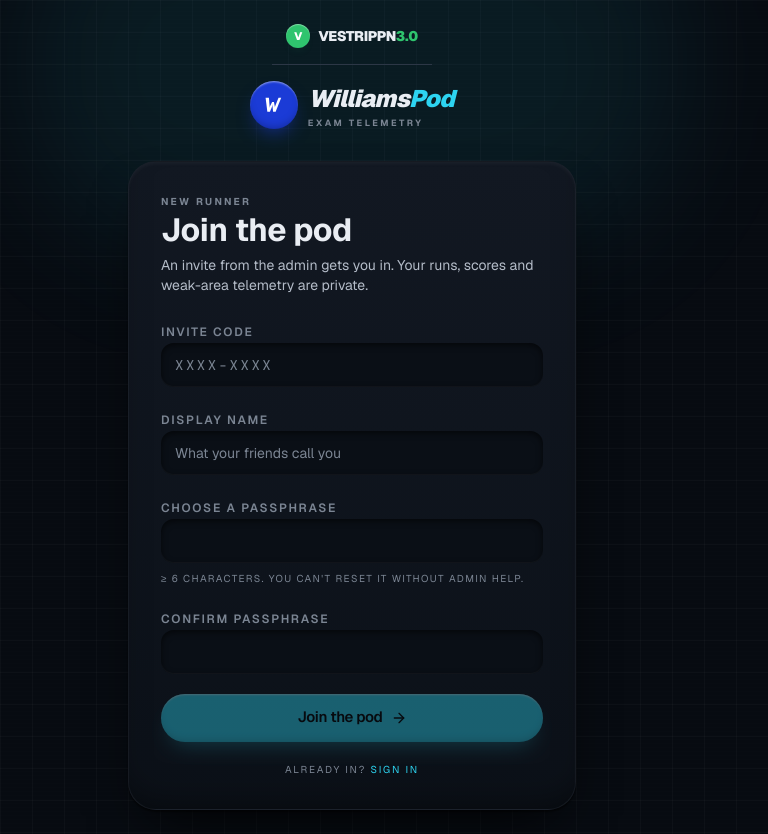
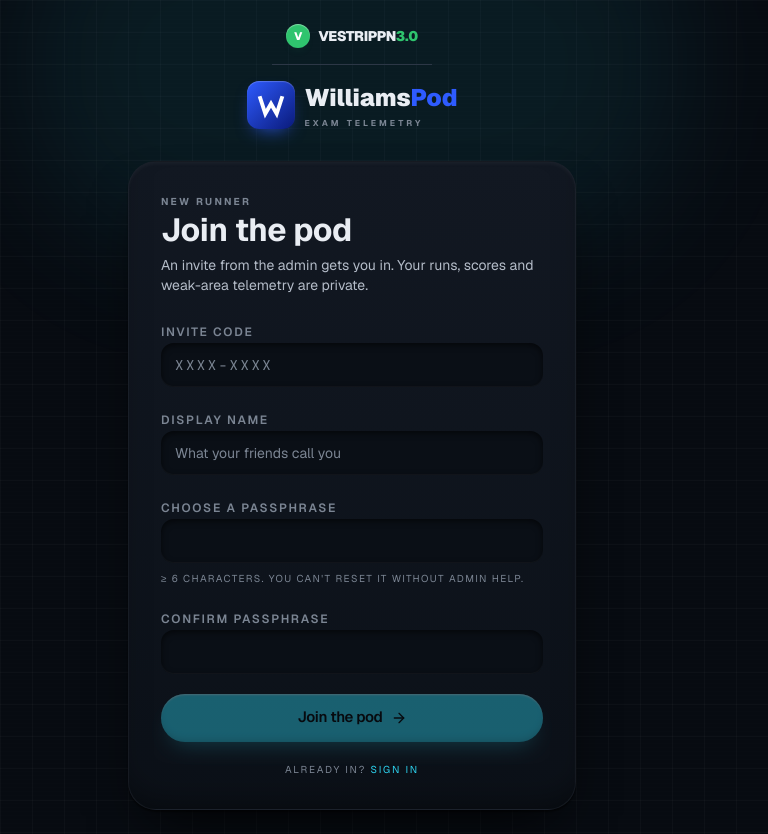
Before and after one commit to ativichkaiau/williamspod, a Next.js app: page /signup in a window 1280 px wide. Shown: the whole page, without its empty margins (288-1056 px from the left). Built offline with nearby package versions, Linux system fonts and the light colour scheme.

Commit message:
Match WilliamsHub header branding

```diff
--- a/components/app-shell.tsx
+++ b/components/app-shell.tsx
@@ -4,7 +4,7 @@ import Link from "next/link";
 import { usePathname } from "next/navigation";
 import { cn } from "@/lib/utils";
 import { ThemeToggle } from "@/components/theme-toggle";
-import { WilliamsPodMark } from "@/components/brand/williamspod-logo";
+import { WilliamsPodLogo } from "@/components/brand/williamspod-logo";
 import {
   Gauge,
   BookOpen,
@@ -43,16 +43,17 @@ export function AppShell({
   return (
     <div className="flex min-h-screen flex-col">
       <header className="sticky top-0 z-40 border-b border-border bg-background/80 backdrop-blur-md">
-        <div className="mx-auto flex h-14 w-full max-w-6xl items-center gap-2 px-4 sm:gap-4">
-          <Link href="/" className="group flex shrink-0 items-center gap-2.5">
-            <WilliamsPodMark size="md" />
-            <span className="hidden text-[15px] font-black italic tracking-tight text-foreground sm:inline">
-              Williams<span className="text-signal">Pod</span>
-            </span>
-            <span className="hidden items-center gap-1 rounded-full bg-surface-2 px-2 py-1 text-[9px] font-black uppercase tracking-[0.12em] shadow-[var(--clay-chip)] lg:inline-flex">
-              <span className="text-muted">by</span>
-              <span className="text-foreground">VESTRIPPN</span>
+        <div className="mx-auto flex h-16 w-full max-w-6xl items-center gap-2 px-4 sm:gap-4">
+          <Link href="/" className="group flex shrink-0 items-center gap-3">
+            <WilliamsPodLogo
+              size="md"
+              subtitle="Study Pod"
+              wordmarkClassName="hidden sm:flex"
+            />
+            <span className="hidden items-center rounded-full bg-surface-2 px-2.5 py-1 text-[11px] font-semibold text-muted-strong shadow-[var(--clay-chip)] lg:inline-flex">
+              <span>VESTRIPPN</span>
               <span className="text-brand">3.0</span>
+              <span>&nbsp;· M-8</span>
             </span>
           </Link>
           <nav className="flex min-w-0 flex-1 items-center gap-0.5 overflow-x-auto [scrollbar-width:none] [&::-webkit-scrollbar]:hidden">
--- a/components/brand/williamspod-logo.tsx
+++ b/components/brand/williamspod-logo.tsx
@@ -1,34 +1,22 @@
 import { cn } from "@/lib/utils";
 
-/**
- * Original WilliamsPod brand marks. Motorsport-flavored: bold, angular,
- * forward-leaning geometry. This is our own design — not a reproduction of any
- * existing team's trademarked logo — evoking the general race-livery aesthetic.
- */
-
-/**
- * The "W" mark: an original angular double-chevron with a tall, sharp centre
- * peak and a slight forward rake, cut from clean geometry. Uses currentColor.
- */
+/** Shared Williams family mark used by WilliamsHub and WilliamsPod. */
 export function WilliamsWMark({ className }: { className?: string }) {
   return (
     <svg
-      viewBox="0 0 160 120"
+      viewBox="0 0 64 58"
       className={className}
-      fill="currentColor"
+      fill="none"
       xmlns="http://www.w3.org/2000/svg"
       aria-hidden="true"
     >
-      <g transform="skewX(-9)">
-        {/* Left arm — tapered wedge sweeping down to the first valley */}
-        <path d="M26 12 L48 12 L70 104 L52 104 Z" />
-        {/* Rising stroke to the tall centre peak */}
-        <path d="M52 104 L70 104 L86 40 L74 40 Z" />
-        {/* Falling stroke from the centre peak */}
-        <path d="M74 40 L86 40 L108 104 L90 104 Z" />
-        {/* Right arm — tapered wedge back up to the top */}
-        <path d="M90 104 L108 104 L130 12 L112 12 Z" />
-      </g>
+      <path
+        d="M6 9 L19 49 L32 26 L45 49 L58 9"
+        stroke="currentColor"
+        strokeWidth="9"
+        strokeLinejoin="miter"
+        strokeLinecap="butt"
+      />
     </svg>
   );
 }
@@ -36,20 +24,20 @@ export function WilliamsWMark({ className }: { className?: string }) {
 type Size = "sm" | "md" | "lg" | "xl";
 
 const TILE_SIZE: Record<Size, string> = {
-  sm: "h-8 w-8 rounded-lg",
-  md: "h-9 w-9 rounded-xl",
-  lg: "h-12 w-12 rounded-2xl",
-  xl: "h-16 w-16 rounded-2xl",
+  sm: "h-8 w-8 rounded-[8px]",
+  md: "h-10 w-10 rounded-[10px]",
+  lg: "h-12 w-12 rounded-[12px]",
+  xl: "h-16 w-16 rounded-[16px]",
 };
 const MARK_SIZE: Record<Size, string> = {
-  sm: "h-4 w-4",
-  md: "h-5 w-5",
-  lg: "h-6 w-6",
-  xl: "h-8 w-8",
+  sm: "h-5 w-5",
+  md: "h-6 w-6",
+  lg: "h-7 w-7",
+  xl: "h-10 w-10",
 };
 const WORD_SIZE: Record<Size, string> = {
-  sm: "text-sm",
-  md: "text-base",
+  sm: "text-[15px]",
+  md: "text-[19px]",
   lg: "text-2xl",
   xl: "text-3xl",
 };
@@ -67,7 +55,7 @@ export function WilliamsPodMark({
   return (
     <span
       className={cn(
-        "relative flex shrink-0 items-center justify-center bg-[#1b3bd6] text-white shadow-[0_10px_20px_-8px_rgba(27,59,214,0.7),inset_0_2px_2px_-1px_rgba(255,255,255,0.5),inset_0_-5px_10px_-5px_rgba(0,0,0,0.35)]",
+        "relative flex shrink-0 items-center justify-center bg-[linear-gradient(135deg,#2E5BFF_0%,#0A1A7A_100%)] text-white shadow-[0_8px_18px_-8px_rgba(46,91,255,0.8),inset_0_1px_1px_rgba(255,255,255,0.22)]",
         TILE_SIZE[size],
         className,
       )}
@@ -85,25 +73,28 @@ export function WilliamsPodLogo({
   size = "md",
   subtitle,
   className,
+  wordmarkClassName,
 }: {
   size?: Size;
   subtitle?: string;
   className?: string;
+  wordmarkClassName?: string;
 }) {
   return (
     <span className={cn("flex items-center gap-2.5", className)}>
       <WilliamsPodMark size={size} />
-      <span className="flex flex-col leading-none">
+      <span className={cn("flex flex-col leading-none", wordmarkClassName)}>
         <span
           className={cn(
-            "font-black italic tracking-tight text-foreground",
+            "font-black leading-none text-foreground",
             WORD_SIZE[size],
           )}
         >
-          Williams<span className="text-signal">Pod</span>
+          Williams
+          <span className="text-[#2E5BFF] dark:text-[#7AA0FF]">Pod</span>
         </span>
         {subtitle && (
-          <span className="mt-1 text-[9px] font-bold uppercase tracking-[0.28em] text-muted">
+          <span className="mt-[5px] whitespace-nowrap text-[8.5px] font-bold uppercase leading-none tracking-[0.36em] text-muted">
             {subtitle}
           </span>
         )}
```
